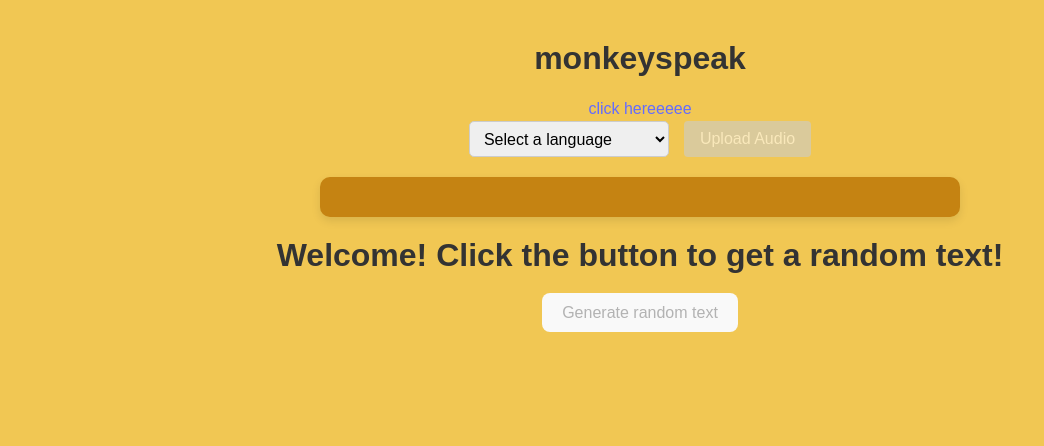
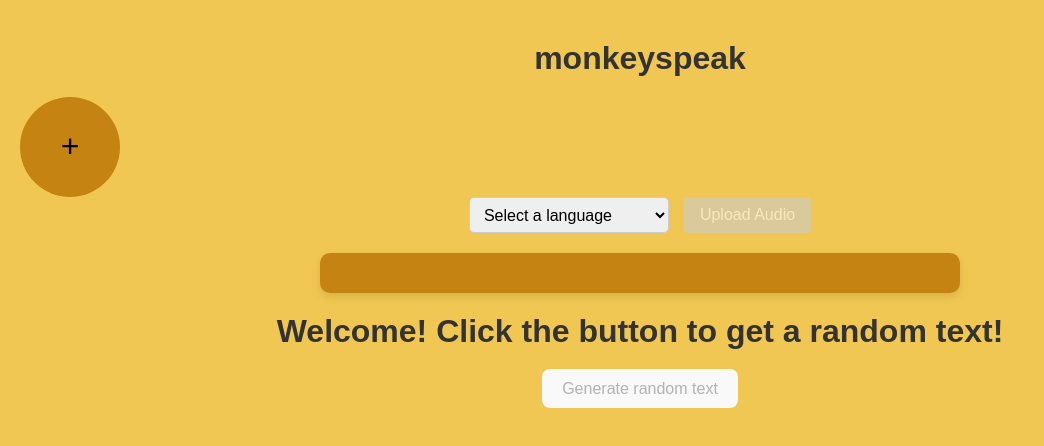
Before and after one commit to alexanderhu77/HOTH_Language_App, a React (Vite) app in the folder language-app/: page / in a window 1280 px wide. Shown: the top 446 px of the page, without its empty margins (0-1044 px from the left). Built offline with nearby package versions, Linux system fonts and the light colour scheme.

Commit message:
changed add post button to a button

```diff
--- a/language-app/src/Home.css
+++ b/language-app/src/Home.css
@@ -10,6 +10,15 @@ h1 {
   color: #333;
   font-size: 2rem;
   margin-bottom: 20px;
+}
+
+#add-post-button{
+  background-color:rgb(197, 131, 18);
+  display:block;
+  height: 100px;
+  width: 100px;
+  border-radius: 50%;
+  font-size: xx-large;
 }
 
 .posts {
--- a/language-app/src/Home.jsx
+++ b/language-app/src/Home.jsx
@@ -28,7 +28,7 @@ function Home() {
   return (
     <div className="App">
       <h1>monkeyspeak</h1>
-      <a href="/create-post">click hereeeee</a>
+      <a href="/create-post"><button id="add-post-button">+</button></a>
       <div className="post-form">
         {/* Dropdown for selecting language */}
         <select value={language} onChange={(e) => setLanguage(e.target.value)}>
```
